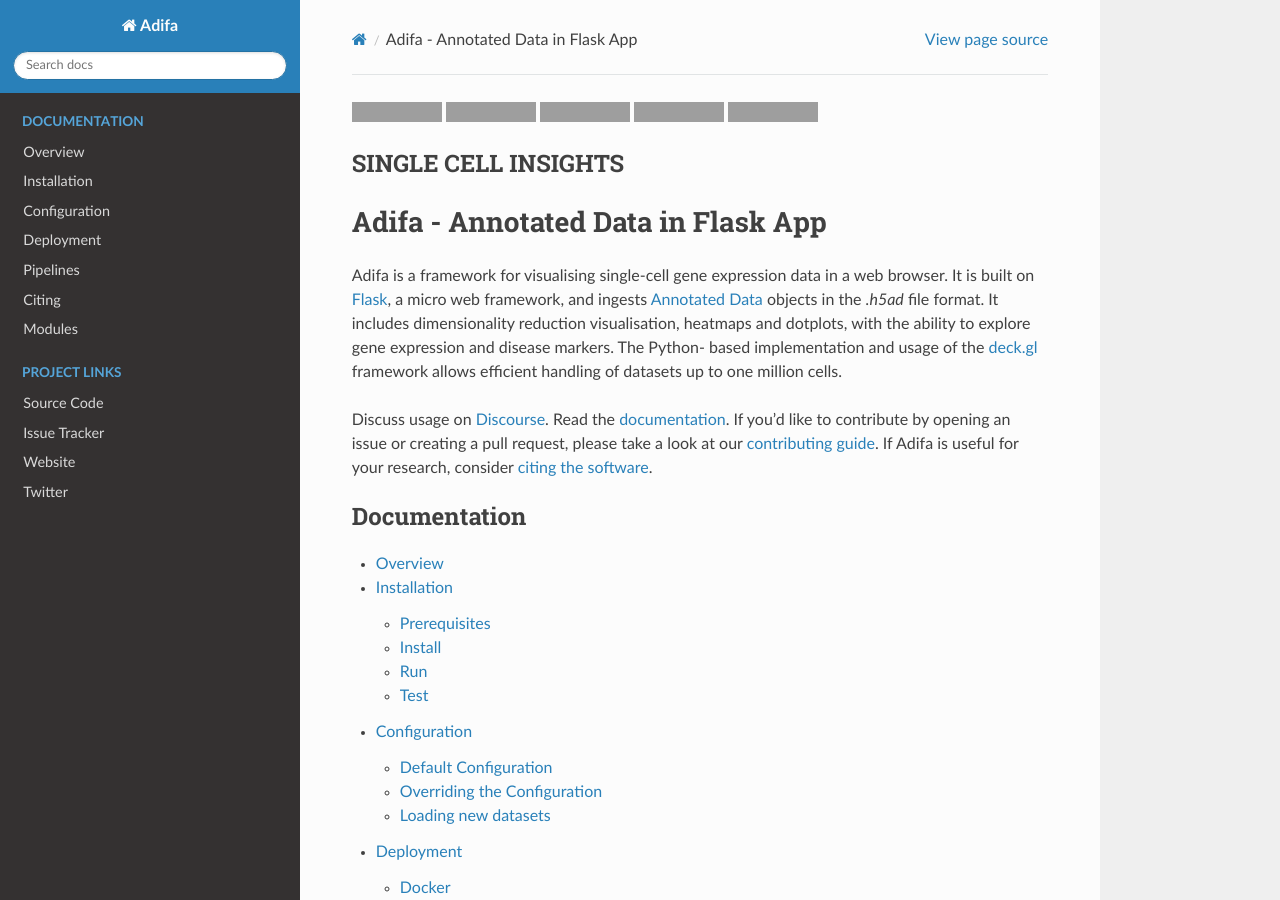
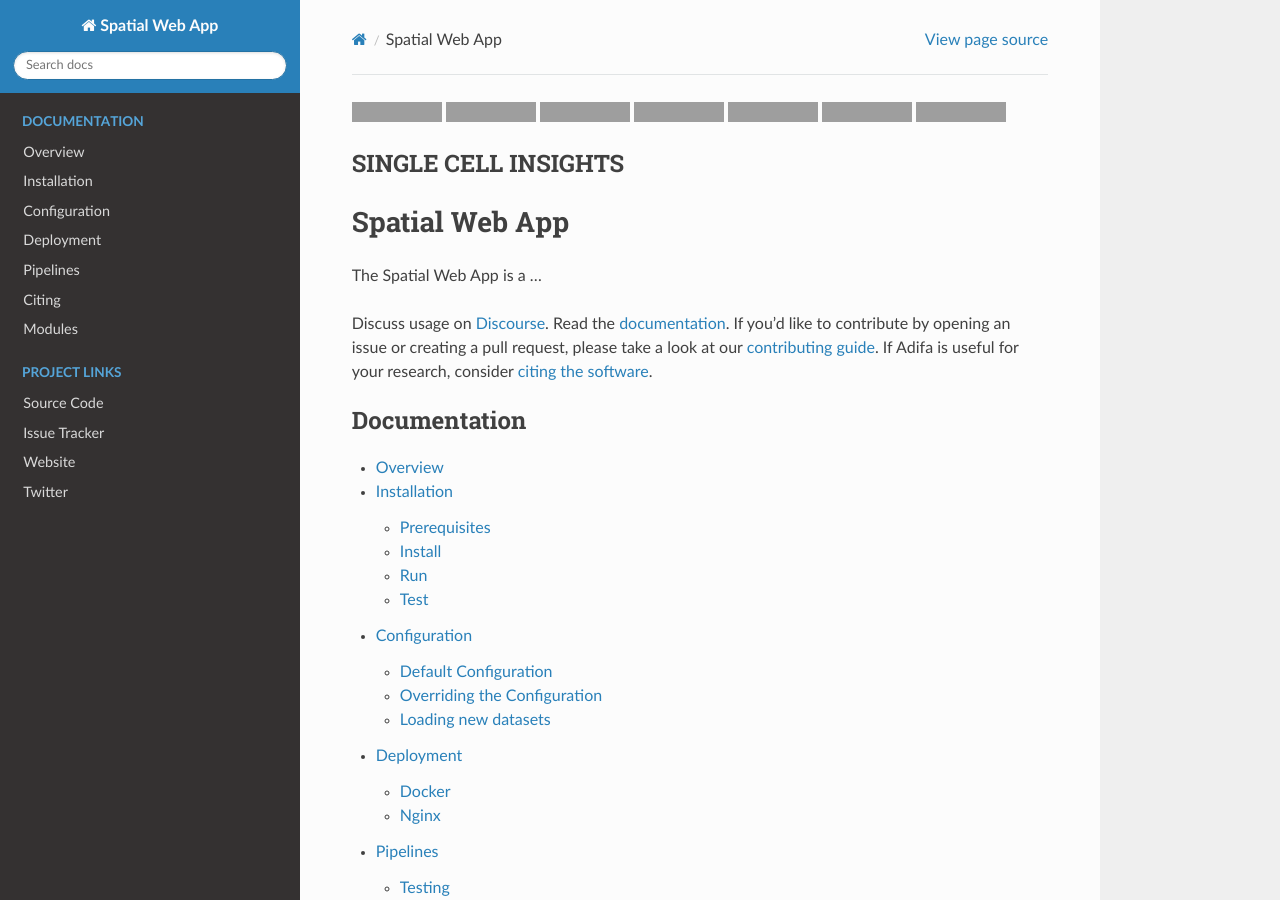
Before and after one commit to haniffalab/webatlas-app, a Sphinx documentation site: the page built from sphinx/index.rst, in a window 1280 px wide and 900 px high. Built offline with Sphinx 7.4.7 and the Read the Docs theme 2.0.0, drawn with Linux system fonts in a browser that asks for light colours; grey boxes are pictures that could not be loaded.

Commit message:
update docs

```diff
--- a/sphinx/conf.py
+++ b/sphinx/conf.py
@@ -12,12 +12,10 @@
 #
 import os
 import sys
-sys.path.insert(0, os.path.abspath('../adifa'))
-
 
 # -- Project information -----------------------------------------------------
 
-project = 'Adifa'
+project = 'Spatial Web App'
 copyright = '2022, Haniffa Lab'
 author = 'Haniffa Lab'
 
--- a/sphinx/index.rst
+++ b/sphinx/index.rst
@@ -1,29 +1,28 @@
-|Tests| |Sphinx| |Coverage| |Python| |DOI|
+|tests| |deploy| |sphinx| |codecov| |react| |license| |demo|
 
-.. |Tests| image:: https://github.com/haniffalab/sci-adifa/actions/workflows/test-coverage.yml/badge.svg
-   :target: https://github.com/haniffalab/sci-adifa/actions/workflows/test-coverage.yml
-.. |Sphinx| image:: https://github.com/haniffalab/sci-adifa/actions/workflows/sphinx-build.yml/badge.svg
-   :target: https://github.com/haniffalab/sci-adifa/actions/workflows/sphinx-build.yml
-.. |Coverage| image:: https://codecov.io/gh/haniffalab/sci-adifa/branch/main/graph/badge.svg?token=SM1J6FVZ5C
-   :target: https://codecov.io/gh/haniffalab/sci-adifa
-.. |Python| image:: https://img.shields.io/badge/python-3.8-blue
-   :target: https://python.org
-.. |DOI| image:: https://zenodo.org/badge/DOI/10.5281/zenodo.5824895.svg
-   :target: https://doi.org/10.5281/zenodo.5824895
+.. |tests| image:: https://github.com/haniffalab/sci-spatial-web-app/actions/workflows/tests.yml/badge.svg
+   :target: https://github.com/haniffalab/sci-spatial-web-app/actions/workflows/tests.yml
+.. |deploy| image:: https://github.com/haniffalab/sci-spatial-web-app/actions/workflows/deploy.yml/badge.svg
+   :target: https://github.com/haniffalab/sci-spatial-web-app/actions/workflows/deploy.yml
+.. |sphinx| image:: https://github.com/haniffalab/sci-spatial-web-app/actions/workflows/sphinx.yml/badge.svg
+   :target: https://github.com/haniffalab/sci-spatial-web-app/actions/workflows/sphinx.yml
+.. |codecov| image:: https://codecov.io/gh/haniffalab/sci-spatial-web-app/branch/main/graph/badge.svg?token=ZT374N3LC3
+   :target: https://codecov.io/gh/haniffalab/sci-spatial-web-app
+.. |react| image:: https://img.shields.io/badge/react-14-blue
+   :target: hhttps://reactjs.org
+.. |license| image:: https://img.shields.io/badge/license-MIT-green
+   :target: https://github.com/haniffalab/sci-spatial-web-app/blob/main/LICENSE
+.. |Demo| image:: https://img.shields.io/badge/Demo-open-blue
+   :target: https://storage.googleapis.com/spatial-web-app/index.html
 
 .. raw:: html
 
     <h2>SINGLE CELL INSIGHTS</h2>
 
-Adifa - Annotated Data in Flask App
-===================================
+Spatial Web App
+===============
 
-Adifa is a framework for visualising single-cell gene expression data in a web browser.
-It is built on `Flask`_, a micro web framework, and ingests `Annotated Data`_ objects
-in the `.h5ad` file format. It includes dimensionality reduction visualisation, heatmaps
-and dotplots, with the ability to explore gene expression and disease markers. The Python-
-based implementation and usage of the `deck.gl`_ framework allows efficient handling of
-datasets up to one million cells.
+The Spatial Web App is a ...
 
 Discuss usage on `Discourse`_. Read the `documentation`_. If you’d like to contribute by
 opening an issue or creating a pull request, please take a look at our `contributing guide`_.
@@ -60,7 +59,7 @@
    :hidden:
    :caption: Project Links
 
-   Source Code <https://github.com/haniffalab/adifa>
-   Issue Tracker <https://github.com/haniffalab/adifa/issues>
+   Source Code <https://github.com/haniffalab/sci-spatial-web-app/>
+   Issue Tracker <https://github.com/haniffalab/sci-spatial-web-app/issues>
    Website <https://haniffalab.com/>
    Twitter <https://twitter.com/haniffalab>
```
Also changed, not shown: sphinx/installation.rst (+72 -0 lines).
